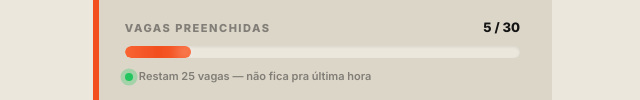
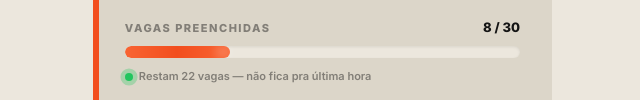
Before and after one commit to lucaslopesc916-ops/workshop, a plain HTML site: page index.html in a window 1280 px wide. Shown: the part 700-800 px from the top of the page, 640-1280 px from the left. Drawn offline with Linux system fonts and the light colour scheme.

Commit message:
Update vagas preenchidas: 8/30

```diff
--- a/index.html
+++ b/index.html
@@ -287,7 +287,7 @@ footer b{color:var(--accent)}
       <div class="vagas" id="vagas">
         <div class="vagas-head"><span>Vagas preenchidas</span><b id="vagasCount">0 / 30</b></div>
         <div class="vagas-track"><div class="vagas-fill" id="vagasFill"></div></div>
-        <div class="vagas-note" id="vagasNote">Restam 25 vagas — não fica pra última hora</div>
+        <div class="vagas-note" id="vagasNote">Restam 22 vagas — não fica pra última hora</div>
       </div>
     </div>
   </section>
@@ -475,7 +475,7 @@ footer b{color:var(--accent)}
 
   // VAGAS — animação de contagem + barra
   const TOTAL = 30;
-  let vagas = 5;
+  let vagas = 8;
   const fill = document.getElementById('vagasFill');
   const count = document.getElementById('vagasCount');
   const note = document.getElementById('vagasNote');
```
